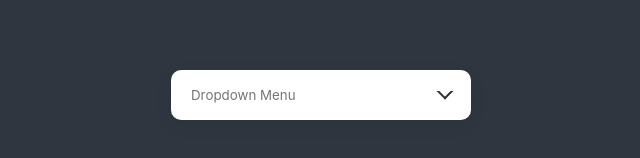
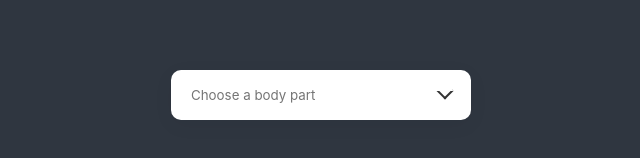
Before and after one commit to lcsaloonn/Health-react, a React (Create React App) app in the folder health-react/: page /exercices in a window 1280 px wide. Shown: the part 238-396 px from the top of the page, without its empty margins (319-959 px from the left). Built offline with nearby package versions, Linux system fonts and the light colour scheme.

Commit message:
corrections to dropdownList

```diff
--- /dev/null
+++ b/health-react/src/Mocks/dropDownList.mocks.tsx
@@ -0,0 +1,18 @@
+export const dropdownListIconMock = [
+  {
+    optionValue: "arms",
+    optionText: "arms",
+  },
+  {
+    optionValue: "legs",
+    optionText: "legs",
+  },
+  {
+    optionValue: "shoulders",
+    optionText: "shoulders",
+  },
+  {
+    optionValue: "back",
+    optionText: "back",
+  },
+];
--- a/health-react/src/components/forms/elements/dropdown/dropdownIcon.tsx
+++ b/health-react/src/components/forms/elements/dropdown/dropdownIcon.tsx
@@ -1,9 +1,20 @@
 import { faCheck } from "@fortawesome/free-solid-svg-icons";
 import { FontAwesomeIcon } from "@fortawesome/react-fontawesome";
-import { InputHTMLAttributes } from "react";
 import "./dropdowicon.scss";
 
-const DropDownListIcon = () => {
+type Dropdown = {
+  incon?: string;
+  optionValue: string;
+  optionText: string;
+};
+
+const DropDownListIcon = ({
+  data,
+  title,
+}: {
+  data: Dropdown[];
+  title: string;
+}) => {
   const checkIcon = <FontAwesomeIcon icon={faCheck} className="icon" />;
 
   const show = (box: string) => {
@@ -19,28 +30,17 @@ const DropDownListIcon = () => {
   return (
     <div className="t">
       <div className="dropdown" onClick={() => dropdown()}>
-        <input
-          type="text"
-          className="textbox"
-          placeholder="Dropdown Menu"
-          readOnly
-        />
+        <input type="text" className="textbox" placeholder={title} readOnly />
         <div className="option">
-          <div onClick={() => show("test1")} id="test1">
-            {checkIcon} test 1
-          </div>
-          <div onClick={() => show("test2")} id="test2">
-            {checkIcon} test 2
-          </div>
-          <div onClick={() => show("test3")} id="test3">
-            {checkIcon} test 3
-          </div>
-          <div onClick={() => show("test4")} id="test4">
-            {checkIcon} test 4
-          </div>
-          <div onClick={() => show("test5")} id="test5">
-            {checkIcon} test 5
-          </div>
+          {data.map((data: Dropdown, id: number) => (
+            <div
+              onClick={() => show(data.optionValue)}
+              id={data.optionValue}
+              key={id}
+            >
+              {checkIcon} {data.optionText}
+            </div>
+          ))}
         </div>
       </div>
     </div>
--- a/health-react/src/views/exercice-view/exerciceView.tsx
+++ b/health-react/src/views/exercice-view/exerciceView.tsx
@@ -1,6 +1,14 @@
 import { DropDownListIcon } from "../../components/forms";
+import { dropdownListIconMock } from "../../Mocks/dropDownList.mocks";
 
 const ExerciceView = () => {
-  return <DropDownListIcon></DropDownListIcon>;
+  const dropdowMock = dropdownListIconMock;
+
+  return (
+    <DropDownListIcon
+      data={dropdowMock}
+      title="Choose a body part"
+    ></DropDownListIcon>
+  );
 };
 export default ExerciceView;
```
